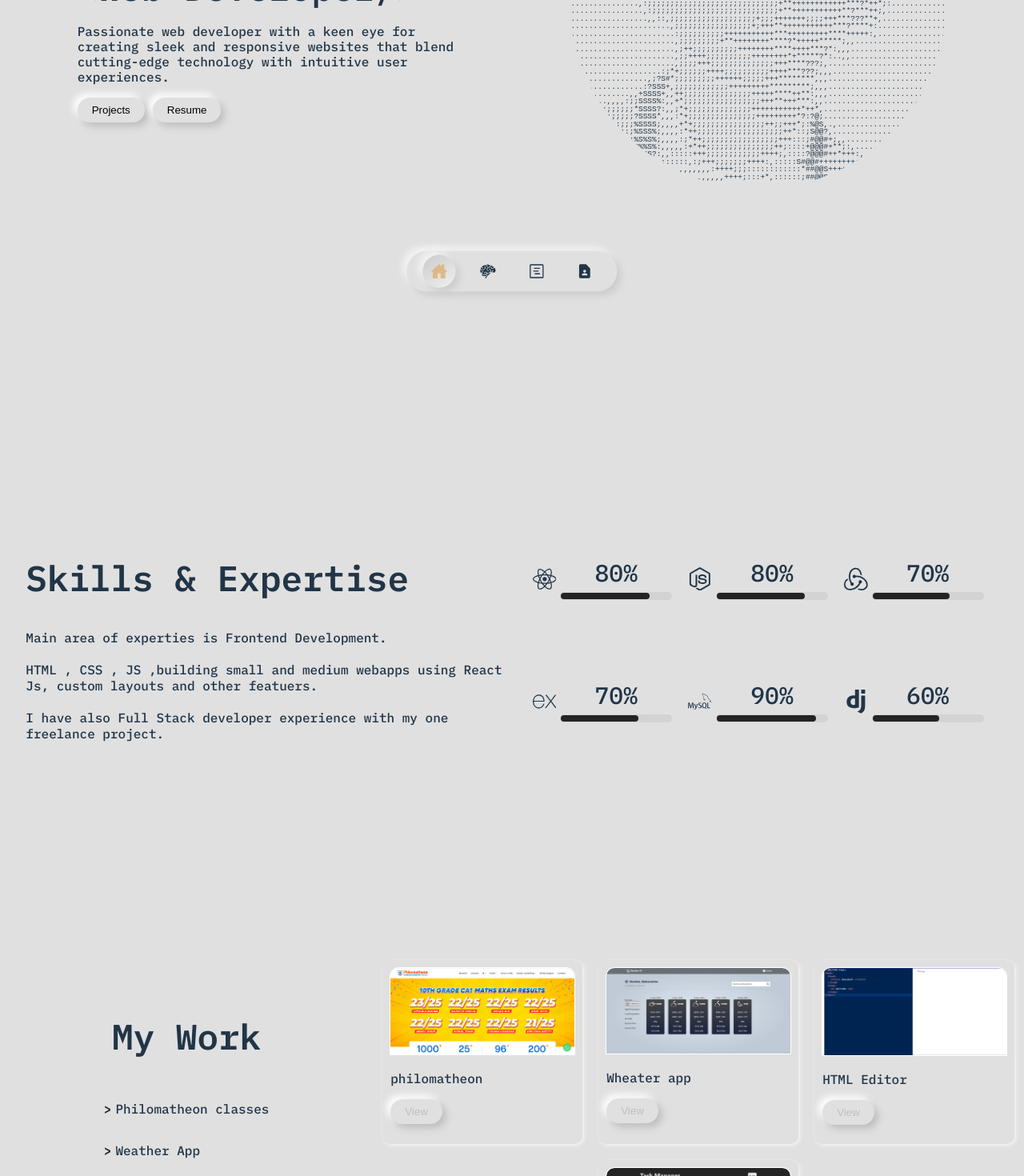
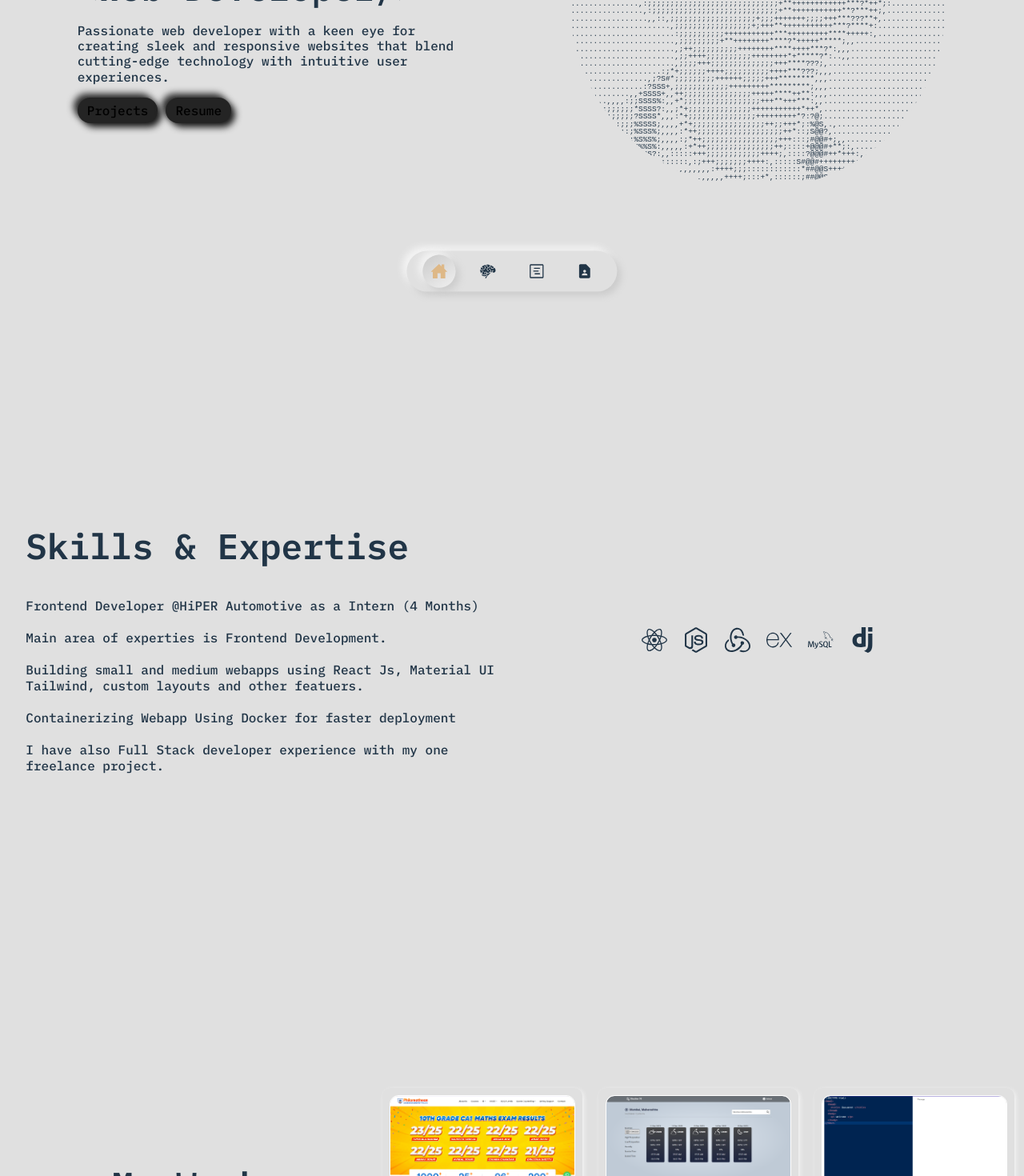
Before and after one commit to GulamAhmad-HiPER/portfolio, a React (Vite) app: page / in a window 1280 px wide. Shown: the part 400-1870 px from the top of the page at 80% size. Built offline with nearby package versions, Linux system fonts and the light colour scheme.

Commit message:
resume added and some ui changes

```diff
--- a/src/components/Card/Card.css
+++ b/src/components/Card/Card.css
@@ -28,9 +28,5 @@
     &.box_Shadow {
       box-shadow: 5px 5px 10px #cccccc, -5px -5px 10px #f4f4f4;
     }
-    & a {
-      text-decoration: none;
-      color: #222;
-    }
   }
 }
--- a/src/index.css
+++ b/src/index.css
@@ -10,6 +10,7 @@
   text-rendering: optimizeLegibility;
   -webkit-font-smoothing: antialiased;
   -moz-osx-font-smoothing: grayscale;
+  scroll-behavior: smooth;
 }
 .primary-fs {
   font-size: clamp(1.4rem, 0.9429rem + 2.2857vw, 3rem);
--- a/src/pages/Contact/Contact.jsx
+++ b/src/pages/Contact/Contact.jsx
@@ -2,6 +2,7 @@ import style from "./Contact.module.css";
 import Imganimation from "../../components/Imganimation/Imganimation";
 import { FaInstagram } from "react-icons/fa";
 import { FaWhatsapp } from "react-icons/fa";
+import { FaLinkedin } from "react-icons/fa";
 import { BiLogoGmail } from "react-icons/bi";
 
 const Contact = () => {
@@ -23,6 +24,9 @@ const Contact = () => {
           <a href="https://gmail.com">
             <BiLogoGmail />
           </a>
+          <a href="https://www.linkedin.com/in/gulam-ahmad-siddique-06703120b/">
+            <FaLinkedin />
+          </a>
         </div>
       </div>
     </section>
--- a/src/pages/Home/Home.jsx
+++ b/src/pages/Home/Home.jsx
@@ -1,6 +1,8 @@
 import Clock from "../../components/Clock/Clock";
 import Imganimation from "../../components/Imganimation/Imganimation";
 import style from "./Home.module.css";
+import Resume from "../../assets/Ahmad Resume.pdf";
+
 const Home = () => {
   return (
     <section id="home" className={style.container}>
@@ -19,8 +21,10 @@ const Home = () => {
         </p>
 
         <div className={style.btn}>
-          <button>Projects</button>
-          <button>Resume</button>
+          <a href="#project">Projects</a>
+          <a href={Resume} download>
+            Resume
+          </a>
         </div>
       </div>
       <div className={style.circle}>
--- a/src/pages/Home/Home.module.css
+++ b/src/pages/Home/Home.module.css
@@ -25,6 +25,21 @@
   & .btn {
     display: flex;
     gap: 10px;
+    & > a {
+      padding: 8px 12px;
+      border-radius: 20px;
+      text-decoration: none;
+      border-radius: 30px;
+      background-color: #242424;
+      box-shadow: 5px 5px 9px #181818, -5px -5px 9px #2c2c2c;
+      cursor: pointer;
+      transition: all 0.5s;
+      &:hover {
+        background: #f9f9f9;
+        color: black;
+        border-color: white;
+      }
+    }
   }
 }
 
--- a/src/pages/Projects/Project.module.css
+++ b/src/pages/Projects/Project.module.css
@@ -6,7 +6,6 @@
   justify-content: center;
   & > div {
     min-width: 300px;
-    /* border: 1px solid white; */
   }
   & .project_container {
     flex: 1 0 0;
@@ -14,6 +13,7 @@
     display: flex;
     flex-direction: column;
     align-items: center;
+    justify-content: center;
   }
   & .project_preview {
     flex: 2 1 0;
@@ -44,6 +44,11 @@
     }
   }
 }
+@media (min-width: 780px) {
+  .project {
+    height: 100%;
+  }
+}
 @media (prefers-color-scheme: light) {
   .project_list {
     & .project_llistitems {
--- a/src/pages/Skills/Skill.jsx
+++ b/src/pages/Skills/Skill.jsx
@@ -6,7 +6,7 @@ import { SiExpress } from "react-icons/si";
 import { SiMysql } from "react-icons/si";
 import { SiRedux } from "react-icons/si";
 import { SiDjango } from "react-icons/si";
-import CounterAnimation from "../../components/Counter/CounterAnimation";
+// import CounterAnimation from "../../components/Counter/CounterAnimation";
 
 const Skill = () => {
   return (
@@ -21,13 +21,19 @@ const Skill = () => {
             />
           </h1>
           <p>
+            Frontend Developer @HiPER Automotive as a Intern (4 Months)
+            <br />
+            <br />
             Main area of experties is Frontend Development.
             <br />
             <br />
-            HTML , CSS , JS ,building small and medium webapps using React Js,
-            custom layouts and other featuers.
+            Building small and medium webapps using React Js, Material UI
+            Tailwind, custom layouts and other featuers.
             <br />
-            <br /> I have also Full Stack developer experience with my one
+            <br />
+            Containerizing Webapp Using Docker for faster deployment
+            <br />
+            <br />I have also Full Stack developer experience with my one
             freelance project.
           </p>
         </div>
@@ -35,29 +41,29 @@ const Skill = () => {
       <div className={style.skill_view}>
         <div>
           <FaReact></FaReact>
-          <CounterAnimation start={0} end={80} duration={1500} />
+          {/* <CounterAnimation start={0} end={80} duration={1500} /> */}
         </div>
         <div>
           <FaNodeJs></FaNodeJs>
-          <CounterAnimation start={0} end={80} duration={1500} />
+          {/* <CounterAnimation start={0} end={80} duration={1500} /> */}
         </div>
         <div>
           <SiRedux></SiRedux>
-          <CounterAnimation start={0} end={70} duration={1500} />
+          {/* <CounterAnimation start={0} end={70} duration={1500} /> */}
         </div>
 
         <div>
           <SiExpress></SiExpress>
-          <CounterAnimation start={0} end={70} duration={1500} />
+          {/* <CounterAnimation start={0} end={70} duration={1500} /> */}
         </div>
         <div>
           <SiMysql></SiMysql>
-          <CounterAnimation start={0} end={90} duration={1500} />
+          {/* <CounterAnimation start={0} end={90} duration={1500} /> */}
         </div>
 
         <div>
           <SiDjango></SiDjango>
-          <CounterAnimation start={0} end={60} duration={1500} />
+          {/* <CounterAnimation start={0} end={60} duration={1500} /> */}
         </div>
       </div>
     </section>
--- a/src/pages/Skills/Skill.module.css
+++ b/src/pages/Skills/Skill.module.css
@@ -18,7 +18,7 @@
 }
 .skill_view {
   /* margin-left: 10px; */
-  font-size: clamp(1rem, 0.7143rem + 1.4286vw, 2rem);
+  font-size: 2rem;
   display: flex;
   justify-content: center;
   flex-wrap: wrap;
```
Also changed, not shown: 1 other file (tests, documents, lock files or other folders).
